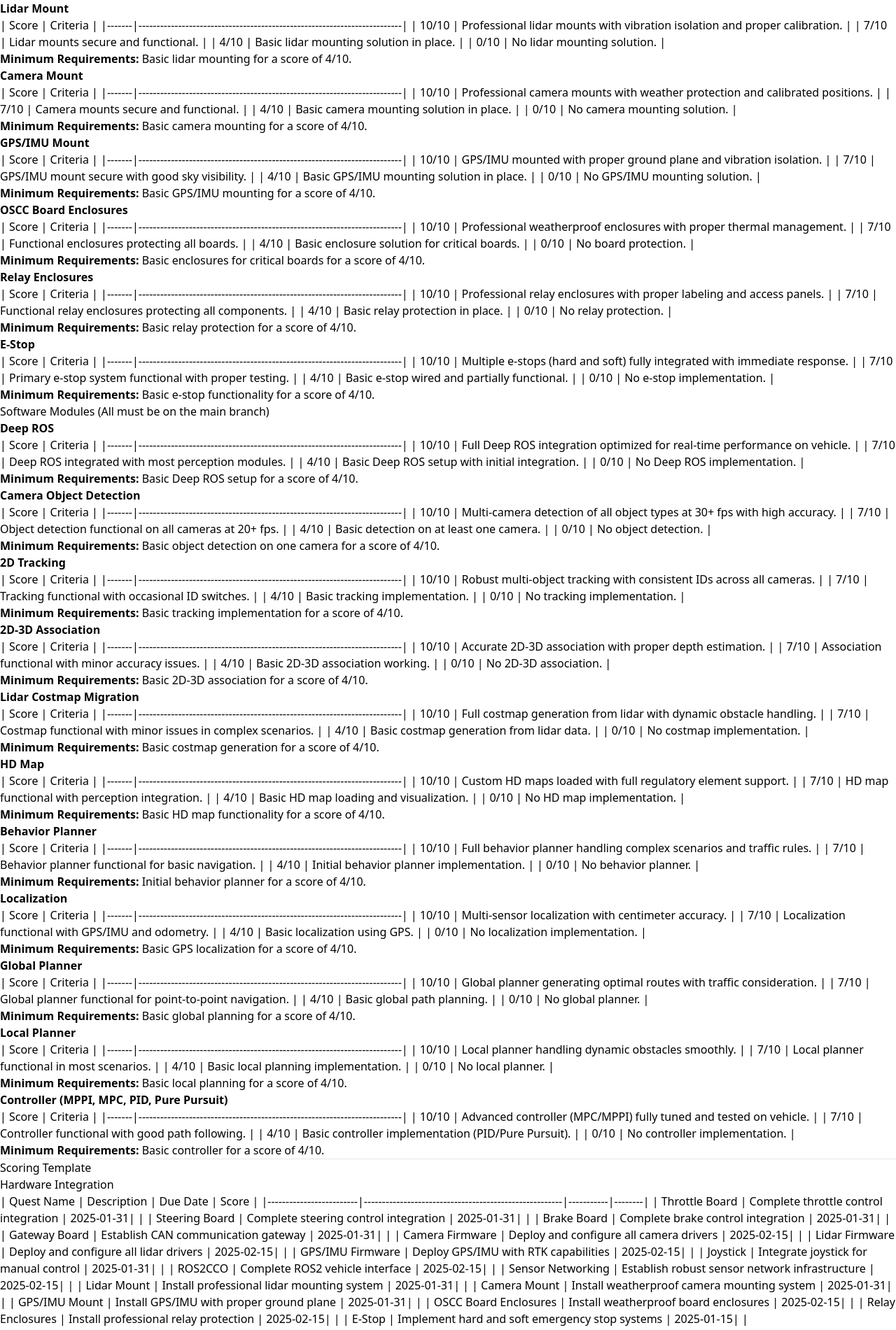
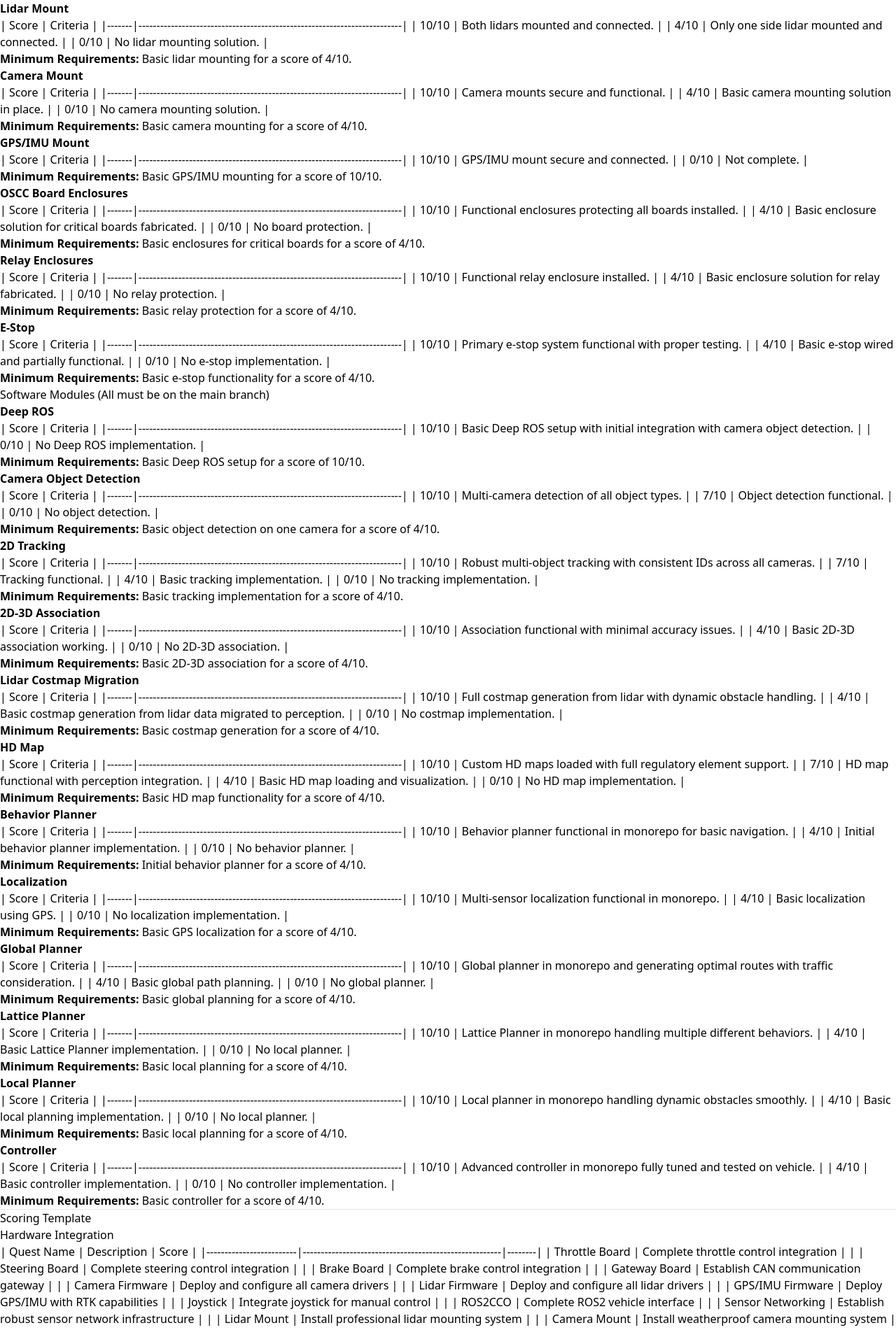
Before and after one commit to WATonomous/wato_wiki, a Next.js app: page /quest_books/f25_eve_quests in a window 1280 px wide. Shown: the part 2065-3966 px from the top of the page at 70% size. Built offline with nearby package versions, Linux system fonts and the light colour scheme.

Commit message:
content tweaks and questbook template

```diff
--- a/pages/quest_books/f25_eve_quests.mdx
+++ b/pages/quest_books/f25_eve_quests.mdx
@@ -159,9 +159,8 @@
 
 | Score | Criteria                                                                 |
 |-------|-------------------------------------------------------------------------|
-| 10/10 | Professional lidar mounts with vibration isolation and proper calibration. |
-| 7/10  | Lidar mounts secure and functional. |
-| 4/10  | Basic lidar mounting solution in place. |
+| 10/10 | Both lidars mounted and connected. |
+| 4/10  | Only one side lidar mounted and connected. |
 | 0/10  | No lidar mounting solution. |
 
 **Minimum Requirements:** Basic lidar mounting for a score of 4/10.
@@ -170,8 +169,7 @@
 
 | Score | Criteria                                                                 |
 |-------|-------------------------------------------------------------------------|
-| 10/10 | Professional camera mounts with weather protection and calibrated positions. |
-| 7/10  | Camera mounts secure and functional. |
+| 10/10  | Camera mounts secure and functional. |
 | 4/10  | Basic camera mounting solution in place. |
 | 0/10  | No camera mounting solution. |
 
@@ -181,20 +179,17 @@
 
 | Score | Criteria                                                                 |
 |-------|-------------------------------------------------------------------------|
-| 10/10 | GPS/IMU mounted with proper ground plane and vibration isolation. |
-| 7/10  | GPS/IMU mount secure with good sky visibility. |
-| 4/10  | Basic GPS/IMU mounting solution in place. |
-| 0/10  | No GPS/IMU mounting solution. |
+| 10/10  | GPS/IMU mount secure and connected. |
+| 0/10  | Not complete. |
 
-**Minimum Requirements:** Basic GPS/IMU mounting for a score of 4/10.
+**Minimum Requirements:** Basic GPS/IMU mounting for a score of 10/10.
 
 14. **OSCC Board Enclosures**
 
 | Score | Criteria                                                                 |
 |-------|-------------------------------------------------------------------------|
-| 10/10 | Professional weatherproof enclosures with proper thermal management. |
-| 7/10  | Functional enclosures protecting all boards. |
-| 4/10  | Basic enclosure solution for critical boards. |
+| 10/10 | Functional enclosures protecting all boards installed. |
+| 4/10  | Basic enclosure solution for critical boards fabricated. |
 | 0/10  | No board protection. |
 
 **Minimum Requirements:** Basic enclosures for critical boards for a score of 4/10.
@@ -203,9 +198,8 @@
 
 | Score | Criteria                                                                 |
 |-------|-------------------------------------------------------------------------|
-| 10/10 | Professional relay enclosures with proper labeling and access panels. |
-| 7/10  | Functional relay enclosures protecting all components. |
-| 4/10  | Basic relay protection in place. |
+| 10/10 | Functional relay enclosure installed. |
+| 4/10  | Basic enclosure solution for relay fabricated. |
 | 0/10  | No relay protection. |
 
 **Minimum Requirements:** Basic relay protection for a score of 4/10.
@@ -214,8 +208,7 @@
 
 | Score | Criteria                                                                 |
 |-------|-------------------------------------------------------------------------|
-| 10/10 | Multiple e-stops (hard and soft) fully integrated with immediate response. |
-| 7/10  | Primary e-stop system functional with proper testing. |
+| 10/10  | Primary e-stop system functional with proper testing. |
 | 4/10  | Basic e-stop wired and partially functional. |
 | 0/10  | No e-stop implementation. |
 
@@ -227,20 +220,17 @@
 
 | Score | Criteria                                                                 |
 |-------|-------------------------------------------------------------------------|
-| 10/10 | Full Deep ROS integration optimized for real-time performance on vehicle. |
-| 7/10  | Deep ROS integrated with most perception modules. |
-| 4/10  | Basic Deep ROS setup with initial integration. |
+| 10/10 | Basic Deep ROS setup with initial integration with camera object detection. |
 | 0/10  | No Deep ROS implementation. |
 
-**Minimum Requirements:** Basic Deep ROS setup for a score of 4/10.
+**Minimum Requirements:** Basic Deep ROS setup for a score of 10/10.
 
 2. **Camera Object Detection**
 
 | Score | Criteria                                                                 |
 |-------|-------------------------------------------------------------------------|
-| 10/10 | Multi-camera detection of all object types at 30+ fps with high accuracy. |
-| 7/10  | Object detection functional on all cameras at 20+ fps. |
-| 4/10  | Basic detection on at least one camera. |
+| 10/10 | Multi-camera detection of all object types. |
+| 7/10  | Object detection functional. |
 | 0/10  | No object detection. |
 
 **Minimum Requirements:** Basic object detection on one camera for a score of 4/10.
@@ -250,7 +240,7 @@
 | Score | Criteria                                                                 |
 |-------|-------------------------------------------------------------------------|
 | 10/10 | Robust multi-object tracking with consistent IDs across all cameras. |
-| 7/10  | Tracking functional with occasional ID switches. |
+| 7/10  | Tracking functional. |
 | 4/10  | Basic tracking implementation. |
 | 0/10  | No tracking implementation. |
 
@@ -260,8 +250,7 @@
 
 | Score | Criteria                                                                 |
 |-------|-------------------------------------------------------------------------|
-| 10/10 | Accurate 2D-3D association with proper depth estimation. |
-| 7/10  | Association functional with minor accuracy issues. |
+| 10/10  | Association functional with minimal accuracy issues. |
 | 4/10  | Basic 2D-3D association working. |
 | 0/10  | No 2D-3D association. |
 
@@ -272,8 +261,7 @@
 | Score | Criteria                                                                 |
 |-------|-------------------------------------------------------------------------|
 | 10/10 | Full costmap generation from lidar with dynamic obstacle handling. |
-| 7/10  | Costmap functional with minor issues in complex scenarios. |
-| 4/10  | Basic costmap generation from lidar data. |
+| 4/10  | Basic costmap generation from lidar data migrated to perception. |
 | 0/10  | No costmap implementation. |
 
 **Minimum Requirements:** Basic costmap generation for a score of 4/10.
@@ -293,8 +281,7 @@
 
 | Score | Criteria                                                                 |
 |-------|-------------------------------------------------------------------------|
-| 10/10 | Full behavior planner handling complex scenarios and traffic rules. |
-| 7/10  | Behavior planner functional for basic navigation. |
+| 10/10  | Behavior planner functional in monorepo for basic navigation. |
 | 4/10  | Initial behavior planner implementation. |
 | 0/10  | No behavior planner. |
 
@@ -304,8 +291,7 @@
 
 | Score | Criteria                                                                 |
 |-------|-------------------------------------------------------------------------|
-| 10/10 | Multi-sensor localization with centimeter accuracy. |
-| 7/10  | Localization functional with GPS/IMU and odometry. |
+| 10/10 | Multi-sensor localization functional in monorepo. |
 | 4/10  | Basic localization using GPS. |
 | 0/10  | No localization implementation. |
 
@@ -315,31 +301,39 @@
 
 | Score | Criteria                                                                 |
 |-------|-------------------------------------------------------------------------|
-| 10/10 | Global planner generating optimal routes with traffic consideration. |
-| 7/10  | Global planner functional for point-to-point navigation. |
+| 10/10 | Global planner in monorepo and generating optimal routes with traffic consideration. |
 | 4/10  | Basic global path planning. |
 | 0/10  | No global planner. |
 
 **Minimum Requirements:** Basic global planning for a score of 4/10.
 
-10. **Local Planner**
+
+10. **Lattice Planner**
 
 | Score | Criteria                                                                 |
 |-------|-------------------------------------------------------------------------|
-| 10/10 | Local planner handling dynamic obstacles smoothly. |
-| 7/10  | Local planner functional in most scenarios. |
+| 10/10 | Lattice Planner in monorepo handling multiple different behaviors. |
+| 4/10  | Basic Lattice Planner implementation. |
+| 0/10  | No local planner. |
+
+**Minimum Requirements:** Basic local planning for a score of 4/10.
+
+11. **Local Planner**
+
+| Score | Criteria                                                                 |
+|-------|-------------------------------------------------------------------------|
+| 10/10 | Local planner in monorepo handling dynamic obstacles smoothly. |
 | 4/10  | Basic local planning implementation. |
 | 0/10  | No local planner. |
 
 **Minimum Requirements:** Basic local planning for a score of 4/10.
 
-11. **Controller (MPPI, MPC, PID, Pure Pursuit)**
+12. **Controller**
 
 | Score | Criteria                                                                 |
 |-------|-------------------------------------------------------------------------|
-| 10/10 | Advanced controller (MPC/MPPI) fully tuned and tested on vehicle. |
-| 7/10  | Controller functional with good path following. |
-| 4/10  | Basic controller implementation (PID/Pure Pursuit). |
+| 10/10 | Advanced controller in monorepo fully tuned and tested on vehicle. |
+| 4/10  | Basic controller implementation. |
 | 0/10  | No controller implementation. |
 
 **Minimum Requirements:** Basic controller for a score of 4/10.
@@ -350,37 +344,38 @@
 
 #### Hardware Integration
 
-| Quest Name              | Description                                           | Due Date  | Score  |
-|-------------------------|-------------------------------------------------------|-----------|--------|
-| Throttle Board          | Complete throttle control integration                 | 2025-01-31|        |
-| Steering Board          | Complete steering control integration                 | 2025-01-31|        |
-| Brake Board             | Complete brake control integration                    | 2025-01-31|        |
-| Gateway Board           | Establish CAN communication gateway                   | 2025-01-31|        |
-| Camera Firmware         | Deploy and configure all camera drivers               | 2025-02-15|        |
-| Lidar Firmware          | Deploy and configure all lidar drivers                | 2025-02-15|        |
-| GPS/IMU Firmware        | Deploy GPS/IMU with RTK capabilities                  | 2025-02-15|        |
-| Joystick                | Integrate joystick for manual control                 | 2025-01-31|        |
-| ROS2CCO                 | Complete ROS2 vehicle interface                       | 2025-02-15|        |
-| Sensor Networking       | Establish robust sensor network infrastructure        | 2025-02-15|        |
-| Lidar Mount             | Install professional lidar mounting system            | 2025-01-31|        |
-| Camera Mount            | Install weatherproof camera mounting system           | 2025-01-31|        |
-| GPS/IMU Mount           | Install GPS/IMU with proper ground plane              | 2025-01-31|        |
-| OSCC Board Enclosures   | Install weatherproof board enclosures                 | 2025-02-15|        |
-| Relay Enclosures        | Install professional relay protection                 | 2025-02-15|        |
-| E-Stop                  | Implement hard and soft emergency stop systems        | 2025-01-15|        |
+| Quest Name              | Description                                           | Score  |
+|-------------------------|-------------------------------------------------------|--------|
+| Throttle Board          | Complete throttle control integration                 |        |
+| Steering Board          | Complete steering control integration                 |        |
+| Brake Board             | Complete brake control integration                    |        |
+| Gateway Board           | Establish CAN communication gateway                   |        |
+| Camera Firmware         | Deploy and configure all camera drivers               |        |
+| Lidar Firmware          | Deploy and configure all lidar drivers                |        |
+| GPS/IMU Firmware        | Deploy GPS/IMU with RTK capabilities                  |        |
+| Joystick                | Integrate joystick for manual control                 |        |
+| ROS2CCO                 | Complete ROS2 vehicle interface                       |        |
+| Sensor Networking       | Establish robust sensor network infrastructure        |        |
+| Lidar Mount             | Install professional lidar mounting system            |        |
+| Camera Mount            | Install weatherproof camera mounting system           |        |
+| GPS/IMU Mount           | Install GPS/IMU with proper ground plane              |        |
+| OSCC Board Enclosures   | Install weatherproof board enclosures                 |        |
+| Relay Enclosures        | Install professional relay protection                 |        |
+| E-Stop                  | Implement hard and soft emergency stop systems        |        |
 
 #### Software Modules
 
-| Quest Name              | Description                                           | Due Date  | Score  |
-|-------------------------|-------------------------------------------------------|-----------|--------|
-| Deep ROS                | Integrate Deep ROS for perception optimization        | 2025-03-01|        |
-| Camera Object Detection | Multi-camera object detection at 30+ fps              | 2025-03-01|        |
-| 2D Tracking             | Robust multi-object tracking across cameras           | 2025-03-15|        |
-| 2D-3D Association       | Accurate camera-lidar data fusion                     | 2025-03-15|        |
-| Lidar Costmap Migration | Dynamic costmap generation from lidar                 | 2025-03-15|        |
-| HD Map                  | Load custom HD maps with regulatory elements          | 2025-03-31|        |
-| Behavior Planner        | Complex scenario handling and traffic rules           | 2025-03-31|        |
-| Localization            | Multi-sensor localization with cm accuracy            | 2025-03-01|        |
-| Global Planner          | Optimal route planning with traffic consideration     | 2025-03-31|        |
-| Local Planner           | Dynamic obstacle avoidance and smooth navigation      | 2025-03-31|        |
-| Controller              | MPC/MPPI controller for precise vehicle control       | 2025-03-31|        |
+| Quest Name              | Description                                           | Score  |
+|-------------------------|-------------------------------------------------------|--------|
+| Deep ROS                | Integrate Deep ROS for perception optimization        |        |
+| Camera Object Detection | Multi-camera object detection at 30+ fps              |        |
+| 2D Tracking             | Robust multi-object tracking across cameras           |        |
+| 2D-3D Association       | Accurate camera-lidar data fusion                     |        |
+| Lidar Costmap Migration | Dynamic costmap generation from lidar                 |        |
+| HD Map                  | Load custom HD maps with regulatory elements          |        |
+| Behavior Planner        | Complex scenario handling and traffic rules           |        |
+| Localization            | Multi-sensor localization with cm accuracy            |        |
+| Global Planner          | Optimal route planning with traffic consideration     |        |
+| Lattice Planner         | Dynamic obstacle avoidance and smooth navigation      |        |
+| Local Planner           | Dynamic obstacle avoidance and smooth navigation      |        |
+| Controller              | MPC/MPPI controller for precise vehicle control       |        |
--- /dev/null
+++ b/pages/quest_books/questbook_template.mdx
@@ -0,0 +1,80 @@
+# [Team] Quest Book - [Term] [Year] ([Term Code])
+
+## The Great Objective: [Main Goal]
+
+[Description of the main goal of this project. It should act a North Star to properly decide future targets and milestones.]
+
+## Term Objectives Summary
+
+[Brief overview of what will be accomplished this term, organized into categories.]
+
+1. **[Category 1]**
+   - [Item 1]
+   - [Item 2]
+   - [Item 3]
+
+2. **[Category 2]**
+   - [Item 1]
+   - [Item 2]
+   - [Item 3]
+
+---
+
+### Term Objectives and Scoring
+
+#### [Category 1]
+
+1. **[Quest Name 1]**
+
+| Score | Criteria                                                                 |
+|-------|-------------------------------------------------------------------------|
+| 10/10 | [Full completion criteria - best possible outcome] |
+| 7/10  | [Good completion with minor issues] |
+| 4/10  | [Basic functionality achieved] |
+| 0/10  | [No progress made] |
+
+**Minimum Requirements:** [Description of minimum acceptable achievement for partial credit.]
+
+2. **[Quest Name 2]**
+
+| Score | Criteria                                                                 |
+|-------|-------------------------------------------------------------------------|
+| 10/10 | [Full completion criteria - best possible outcome] |
+| 7/10  | [Good completion with minor issues] |
+| 4/10  | [Basic functionality achieved] |
+| 0/10  | [No progress made] |
+
+**Minimum Requirements:** [Description of minimum acceptable achievement for partial credit.]
+
+#### [Category 2]
+
+1. **[Quest Name 1]**
+
+| Score | Criteria                                                                 |
+|-------|-------------------------------------------------------------------------|
+| 10/10 | [Full completion criteria - best possible outcome] |
+| 7/10  | [Good completion with minor issues] |
+| 4/10  | [Basic functionality achieved] |
+| 0/10  | [No progress made] |
+
+**Minimum Requirements:** [Description of minimum acceptable achievement for partial credit.]
+
+---
+
+### Scoring Template
+
+#### [Category 1]
+
+| Quest Name              | Description                                           | Score  |
+|-------------------------|-------------------------------------------------------|--------|
+| [Quest Name 1]          | [Brief description of the quest objective]            |        |
+| [Quest Name 2]          | [Brief description of the quest objective]            |        |
+| [Quest Name 3]          | [Brief description of the quest objective]            |        |
+
+#### [Category 2]
+
+| Quest Name              | Description                                           | Score  |
+|-------------------------|-------------------------------------------------------|--------|
+| [Quest Name 1]          | [Brief description of the quest objective]            |        |
+| [Quest Name 2]          | [Brief description of the quest objective]            |        |
+| [Quest Name 3]          | [Brief description of the quest objective]            |        |
```
